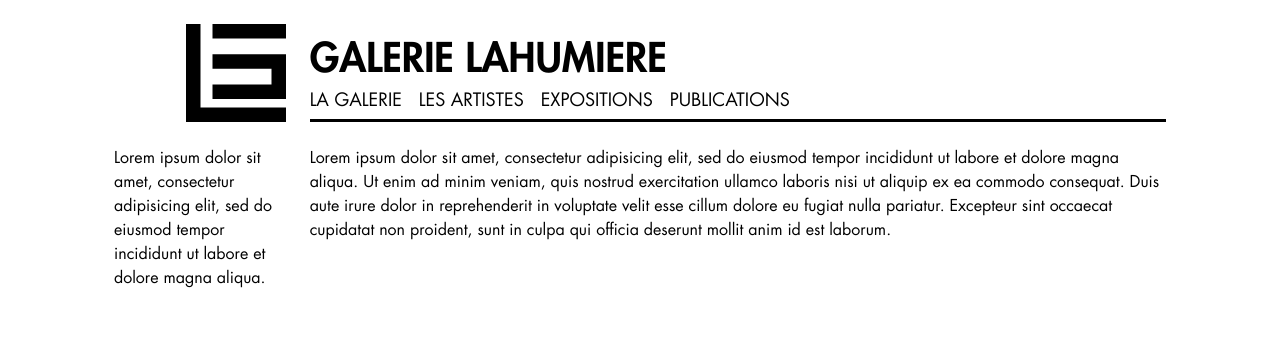
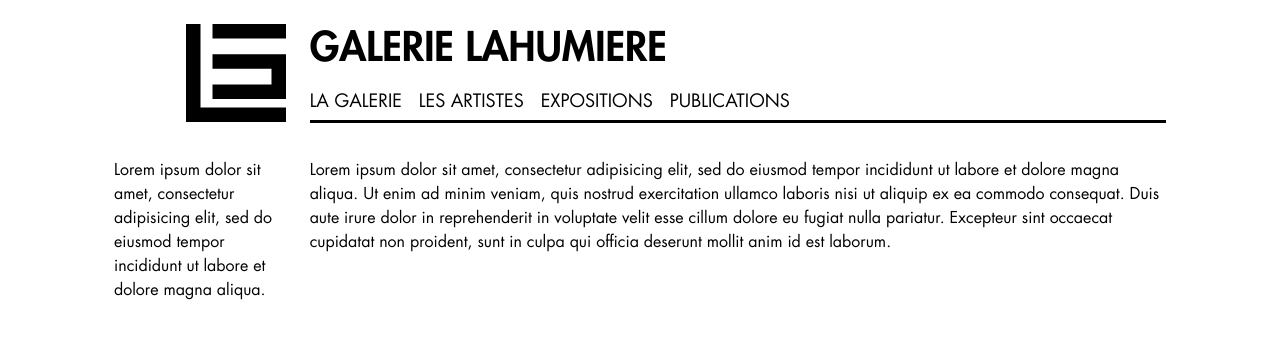
Before and after one commit to rougerose/lahumiere, a Jekyll site: the page built from index.html, in a window 1280 px wide. Shown: the top 339 px of the page. Built offline with Jekyll 4.4.1, drawn with Linux system fonts in a browser that asks for light colours.

Commit message:
header: corrections

```diff
--- a/_includes/header.html
+++ b/_includes/header.html
@@ -1,5 +1,5 @@
 <header class="c-page__head">
-  <nav class="o-layout o-layout--bottom c-site-nav">
+  <nav class="o-layout c-site-nav">
     <div class="o-layout__item u-2/11@tablet">
       <a href="#" class="c-site-nav__home c-site-nav__home--logo"><svg class="c-site-nav__logo" viewBox="0 0 100 98" xmlns="http://www.w3.org/2000/svg"><title>Galerie Lahumiere</title><g fill-rule="evenodd"><path d="M0 0v98h100V83.5H14.5V0"/><path d="M26.5 30.2v14.6h59v15.7h-59V75H100V30.2M26.5 0H100v14.5H26.5z"/></g></svg></a>
     </div><div class="o-layout__item u-9/11@tablet">
--- a/_scss/_components.site-nav.scss
+++ b/_scss/_components.site-nav.scss
@@ -14,7 +14,6 @@
   text-align: center;
 
   @include mq(tablet) {
-    margin-bottom: 0;
     text-align: left;
   }
 }
--- a/css/styles.css
+++ b/css/styles.css
@@ -1078,7 +1078,6 @@ img[height] {
 
 @media (min-width: 45em) {
   .c-site-nav__home {
-    margin-bottom: 0;
     text-align: left;
   }
 }
```
